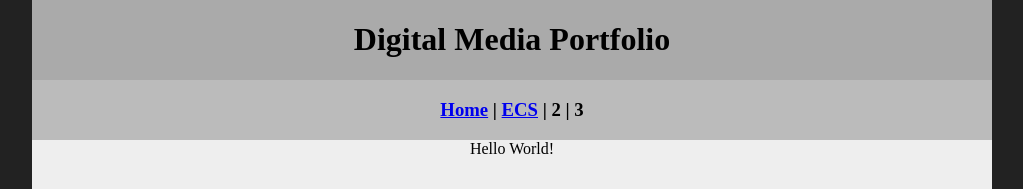
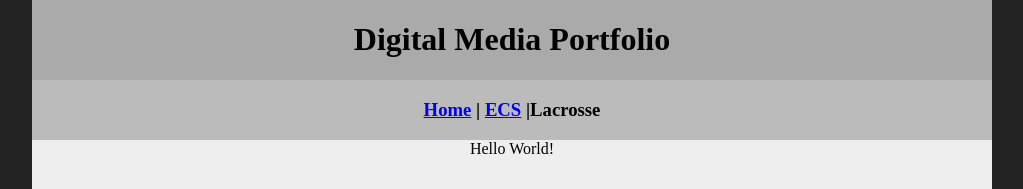
Before and after one commit to Stephanietello/Stephaniesportfolio, a plain HTML site: page index.html in a window 1280 px wide. Shown: the top 189 px of the page, without its empty margins (128-1151 px from the left). Drawn offline with Linux system fonts and the light colour scheme.

Commit message:
Update index.html

```diff
--- a/index.html
+++ b/index.html
@@ -12,7 +12,7 @@
   	<h1>Digital Media Portfolio</h1>
   </div>
   <div class="nav">
-    <h3><a href="index.html">Home</a> | <a href="raster/index.html">ECS</a> | 2 | 3</h3>
+    <h3><a href="index.html">Home</a> | <a href="raster/index.html">ECS</a> |Lacrosse</h3>
   </div>
   <div class="content">Hello World!</div>
   <div class="footer">
```
